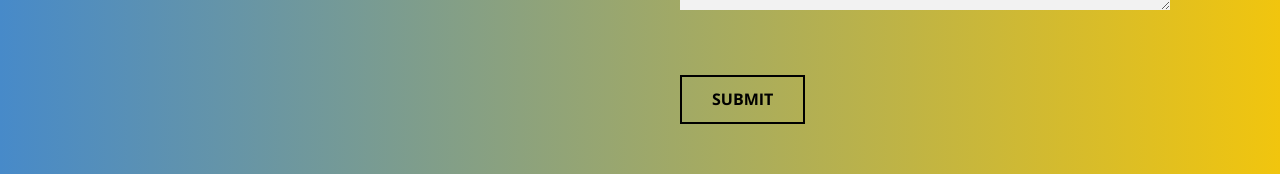
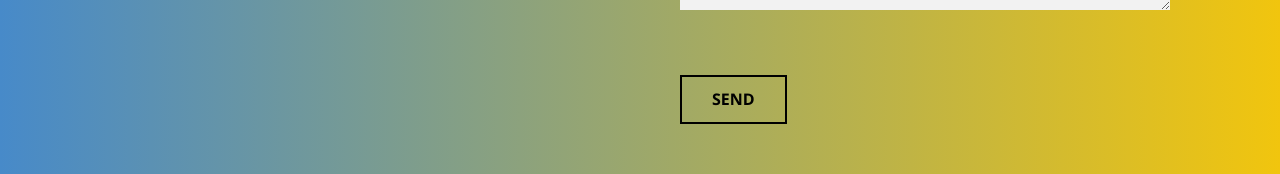
Before and after one commit to OpatileKelobang/profile-webiste, an Angular app: page / in a window 1280 px wide. Shown: the part 3042-3216 px from the top of the page. Built offline with nearby package versions, Linux system fonts and the light colour scheme.

Commit message:
Catcptcha Error Fixed

```diff
--- a/src/app/components/contact/contact.component.html
+++ b/src/app/components/contact/contact.component.html
@@ -60,9 +60,9 @@
                                                 data-sitekey="6LdajPIZAAAAACHvp6Q9bkwHysE2_eXC8PGAqN6_"></div>
 
                                             <div class="u-align-left u-form-group u-form-submit">
-
-                                                <input type="button" value="submit"
-                                                    class="u-border-2 u-border-black u-btn u-btn-submit u-button-style u-hover-black u-none u-text-black u-text-hover-white u-btn-1">
+                                                <a href="#"
+                                                    class="u-border-2 u-border-black u-btn u-btn-submit u-button-style u-hover-black u-none u-text-black u-text-hover-white u-btn-1">Send</a>
+                                                <input type="submit" value="submit" class="u-form-control-hidden">
                                             </div>
                                             <div class="u-form-send-message u-form-send-success"> Thank you! Your
                                                 message has been sent. </div>
```
